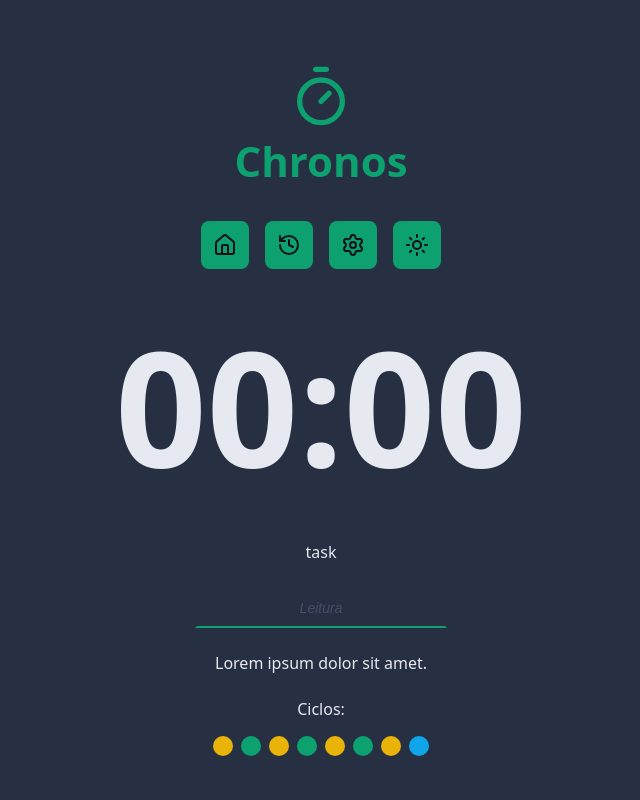
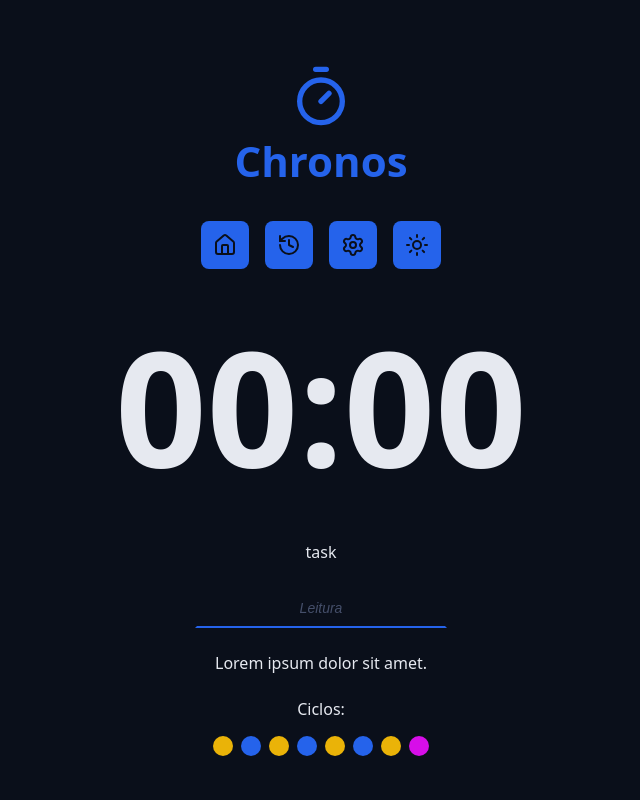
Before and after one commit to brunohhomem/chronos-pomodoro, a React (Vite) app: page / in a window 1280 px wide. Shown: the top 800 px of the page, without its empty margins (319-959 px from the left). Built offline with nearby package versions, Linux system fonts and the light colour scheme.

Commit message:
feat(theme) add useEffect and useState for themes

```diff
--- a/index.html
+++ b/index.html
@@ -1,5 +1,5 @@
 <!DOCTYPE html>
-<html lang="en">
+<html lang="pt-BR" data-theme="dark">
   <head>
     <meta charset="UTF-8" />
     <link rel="icon" type="image/svg+xml" href="/vite.svg" />
--- a/src/components/Menu/index.tsx
+++ b/src/components/Menu/index.tsx
@@ -1,20 +1,47 @@
-import { HistoryIcon, HouseIcon, SettingsIcon, SunIcon } from 'lucide-react'
+import { HistoryIcon, HouseIcon, MoonIcon, SettingsIcon, SunIcon } from 'lucide-react'
 import styles from './styles.module.css'
+import { useState, useEffect } from 'react'
+
+type AvailableThemes = 'dark' | 'light'
 
 export function Menu() {
+  const [theme, setTheme] = useState<AvailableThemes>(() => {
+    const storageTheme = (localStorage.getItem('theme') as AvailableThemes) || 'dark'
+    return storageTheme
+  })
+
+  const nextThemeIcon = {
+    'dark': <SunIcon />,
+    'light': <MoonIcon />
+  }
+
+  function handleThemeChange(event: React.MouseEvent<HTMLAnchorElement, MouseEvent>) {
+    event.preventDefault()
+
+    setTheme(prevTheme => {
+      const nextTheme = prevTheme === 'dark' ? 'light' : 'dark'
+      return nextTheme
+    })
+  }
+
+  useEffect(() => {
+    document.documentElement.setAttribute('data-theme', theme)
+    localStorage.setItem('theme', theme)
+  }, [theme])
+
   return (
     <nav className={styles.menu}>
-      <a href="#" className={styles.menuLink}>
+      <a href="/" className={styles.menuLink} aria-label='home' title='Home'>
         <HouseIcon />
       </a>
-      <a href="#" className={styles.menuLink}>
+      <a href="#" className={styles.menuLink} aria-label='histórico' title='Histórico'>
         <HistoryIcon />
       </a>
-      <a href="#" className={styles.menuLink}>
+      <a href="#" className={styles.menuLink} aria-label='configurações' title='Configurações'>
         <SettingsIcon />
       </a>
-      <a href="#" className={styles.menuLink}>
-        <SunIcon />
+      <a href="#" className={styles.menuLink} aria-label='tema' title='Mudar Tema' onClick={handleThemeChange}>
+        {nextThemeIcon[theme]}
       </a>
     </nav>
   )
--- a/src/styles/global.css
+++ b/src/styles/global.css
@@ -12,22 +12,23 @@ body {
   font-family: system-ui, -apple-system, BlinkMacSystemFont, 'Segoe UI', Roboto,
     Oxygen, Ubuntu, Cantarell, 'Open Sans', 'Helvetica Neue', sans-serif;
   font-size: 1.6rem;
-  background: var(--gray-700);
+  /* 16px */
+  background: var(--gray-900);
   color: var(--text-default);
 }
 
 .form {
   display: flex;
-  flex-direction: column;
   align-items: center;
   justify-content: center;
+  flex-direction: column;
   gap: 2.4rem;
 }
 
 .formRow {
   display: flex;
-  flex-direction: column;
   align-items: center;
   justify-content: center;
+  flex-direction: column;
   gap: 2.4rem;
 }
--- a/src/styles/theme.css
+++ b/src/styles/theme.css
@@ -9,17 +9,17 @@
   --gray-800: #181f2e;
   --gray-900: #0a0f1a;
 
-  --primary-light: #4de7b7;
-  --primary: #0da170;
-  --primary-dark: #065f46;
+  --primary-light: #60a5fa;
+  --primary: #2563eb;
+  --primary-dark: #1e3a8a;
 
-  --link-color: #10b981;
-  --link-hover: #0b8a60;
+  --link-color: #3b82f6;
+  --link-hover: #1d4ed8;
 
   --success: #22c55e;
   --warning: #eab308;
   --error: #991b1b;
-  --info: #0ea5e9;
+  --info: #d70ee9;
 
   --text-over-primary: #0a0f1a;
   --text-over-primary-dark: #e6e9f0;
@@ -35,3 +35,21 @@
   --disabled: #555f7d;
   --text-disabled: #aab3cc;
 }
+
+:root[data-theme='light'] {
+  --gray-100: #0a0f1a;
+  --gray-200: #181f2e;
+  --gray-300: #272f43;
+  --gray-400: #363d56;
+  --gray-500: #454f6a;
+  --gray-600: #555f7d;
+  --gray-700: #aab3cc;
+  --gray-800: #cdd3e1;
+  --gray-900: #e6e9f0;
+
+  --text-default: #0a0f1a;
+  --text-muted: #272f43;
+
+  --link-color: #1d4ed8;
+  --link-hover: #1e3a8a;
+}
```
